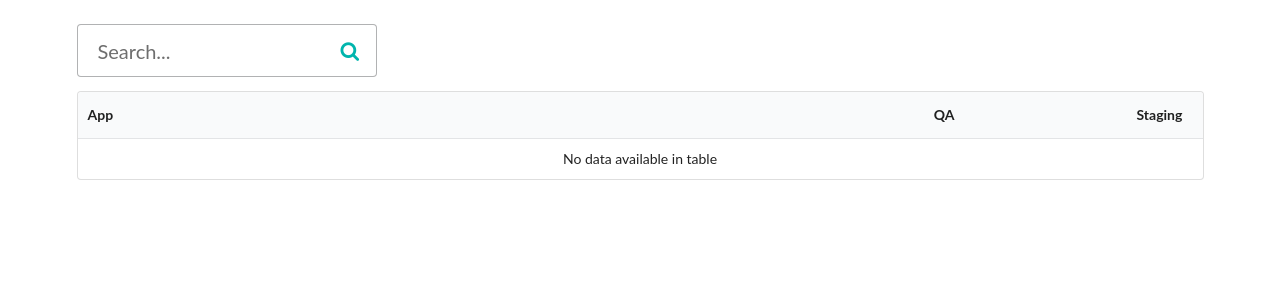
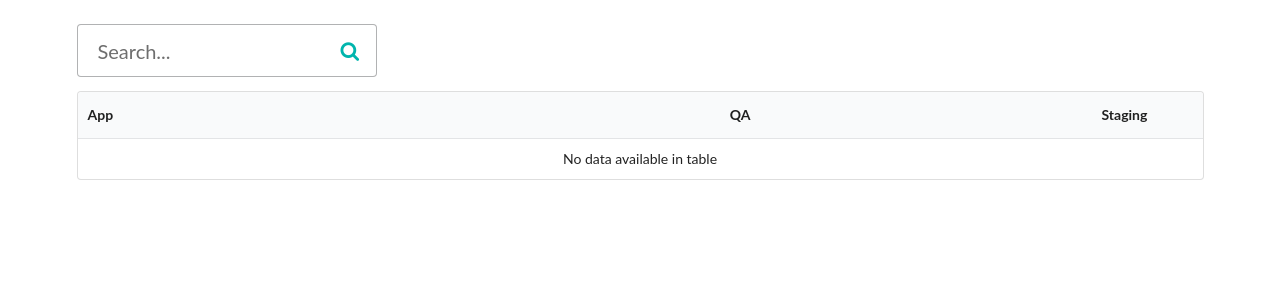
Before and after one commit to hmrc/wristband-frontend, a Flask app: page / in a window 1280 px wide. Shown: the part 151-451 px from the top of the page. Run offline with Flask 2, Linux system fonts and the light colour scheme; data that the repository does not hold is empty.

Commit message:
fixed the overlapping issue of version number with the deploy button if the app has long version number

```diff
--- a/fe/templates/index.html
+++ b/fe/templates/index.html
@@ -36,10 +36,10 @@
 <table class="ui center aligned striped table">
   <thead class="large-only">
     <tr>
-      <th class="app left aligned">App</th>
-      <th class="stage">QA</th>
-      <th class="deploy"></th>
-      <th class="stage">Staging</th>
+      <th width="50%" class="app left aligned">App</th>
+      <th width="20%" class="stage">QA</th>
+      <th width="10%" class="deploy"></th>
+      <th width="20%" class="stage">Staging</th>
     </tr>
   </thead>
   <tbody>
```
